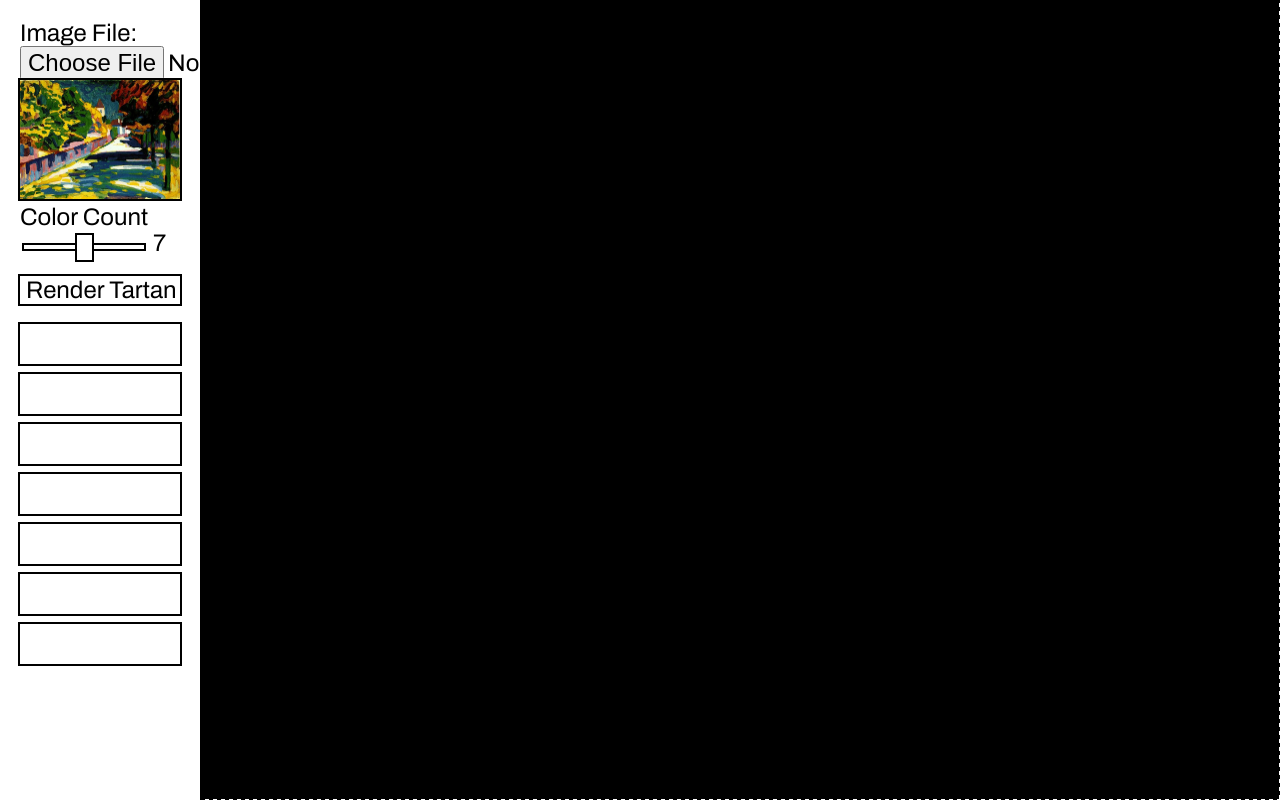
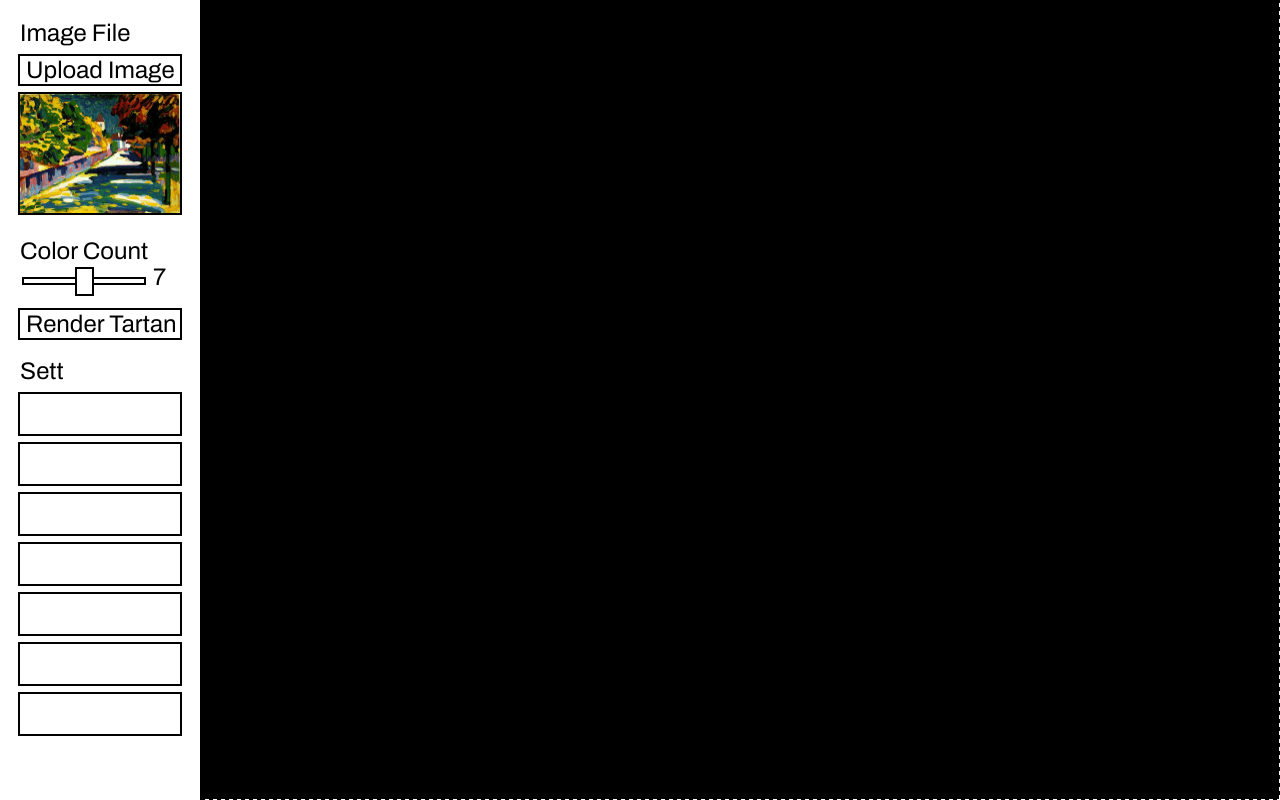
Before and after one commit to pitworker/tartanGenerator, a website built with webpack: page frontend/index.html in a window 1280 px wide. Built offline with nearby package versions, Linux system fonts and the light colour scheme; what tartan-generator would draw is missing.

Commit message:
Formatting upload button

```diff
--- a/frontend/index.html
+++ b/frontend/index.html
@@ -15,8 +15,12 @@
     <div id="sideBar">
       <div id="controls" class="barSection">
         <div id="image">
-          <label>Image File:</label><br/>
-          <input type="file" id="imageLoader" name="imageLoader"/>
+          <label>Image File</label><br/>
+          <div id="fileLoadContainer">
+            <input type="file" id="imageLoader" name="imageLoader"/>
+            <input id="uploadBtn" class="button"
+                   type="button" value="Upload Image"/>
+          </div>
           <canvas id="imageCanvas"></canvas>
         </div>
         <div id="colorCount">
@@ -30,7 +34,10 @@
                  type="button" value="Render Tartan"/>
         </div>
       </div>
-      <div id="settInfo" class="barSection"></div>
+      <div id="settSection" class="barSection">
+        <label id="settLabel">Sett</label>
+        <div id="settInfo"></div>
+      </div>
     </div>
     <div id="loading">
       <div id="loadingText">Loading Tartan...</div>
--- a/frontend/index.js
+++ b/frontend/index.js
@@ -8,6 +8,13 @@ imageLoader.addEventListener('change', handleImage, false);
 let imgCanvas = document.getElementById('imageCanvas');
 let ctx = imgCanvas.getContext('2d');
 
+let loading = document.getElementById("loading");
+let colorSlider = document.getElementById("colorSlider");
+let colorSliderNum = document.getElementById("numColors");
+let uploadBtn = document.getElementById("uploadBtn");
+let renderBtn = document.getElementById("renderBtn");
+let settInfo = document.getElementById("settInfo");
+
 let numColors = 7;
 let numThreads = 64;
 
@@ -15,12 +22,6 @@ let gotSett = false;
 let sett = null;
 let fullSett = null;
 let s = null;
-
-let loading = document.getElementById("loading");
-let colorSlider = document.getElementById("colorSlider");
-let colorSliderNum = document.getElementById("numColors");
-let renderBtn = document.getElementById("renderBtn");
-let settInfo = document.getElementById("settInfo");
 
 const IMG_WIDTH = 160;
 
@@ -164,6 +165,10 @@ renderBtn.onclick = () => {
   setTimeout(loadSett, 5);
 };
 
+uploadBtn.onclick = () => {
+  imageLoader.click();
+}
+
 function getHex(r,g,b) {
   let hexVals = [r.toString(16), g.toString(16), b.toString(16)];
   for (let i in hexVals) {
--- a/frontend/style.css
+++ b/frontend/style.css
@@ -16,6 +16,17 @@
   outline: #000 solid 2px;
   z-index: 2;
 }
+
+label {
+  position: relative;
+  margin-bottom: 20px;
+}
+#settLabel {
+  position: relative;
+  top: 0px;
+  left: 20px;
+}
+
 .barSection {
   position: relative;
   top: 0px;
@@ -37,6 +48,7 @@
 }
 #colorCount {
   position: relative;
+  margin-top: 20px;
   left: 20px;
   width: 160px;
 }
@@ -87,6 +99,13 @@
   background: #fff;
   outline: #000 solid 2px;
 }*/
+#settInfo {
+  position: relative;
+  top: 0px;
+  left: 0px;
+  margin-top: 10px;
+  width: 100%;
+}
 .settItem {
   position: relative;
   top: 0px;
@@ -101,6 +120,14 @@
   top: 8px;
   left: 10px;
   font-size: 24px;
+}
+#fileLoadContainer {
+  position: relative;
+  margin-top: 10px;
+  margin-bottom: 10px;
+  top: 0px;
+  left: 0px;
+  width: 160px;
 }
 .button {
   border: none;
@@ -125,6 +152,16 @@
   top: 0px;
   width: 160px;
   margin-top: 20px;
+}
+#uploadBtn {
+  position: relative;
+  left: 0px;
+  top: 0px;
+  width: 160px;
+}
+#imageLoader {
+  position: absolute;
+  visibility: hidden;
 }
 
 #loading {
```
